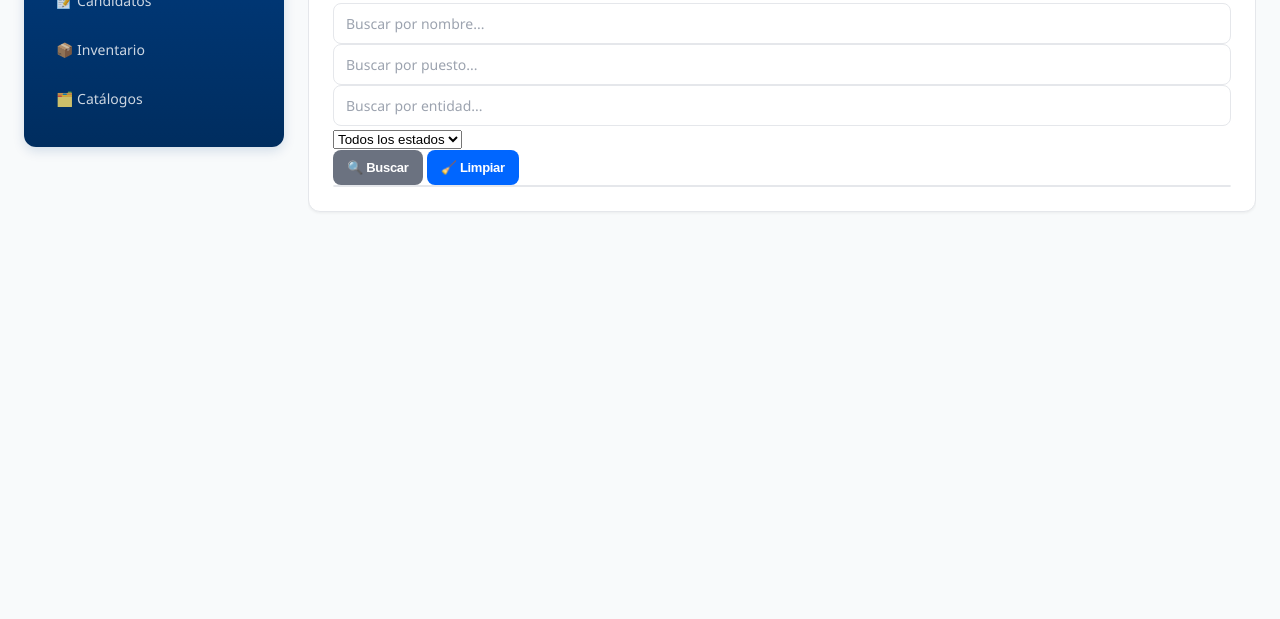
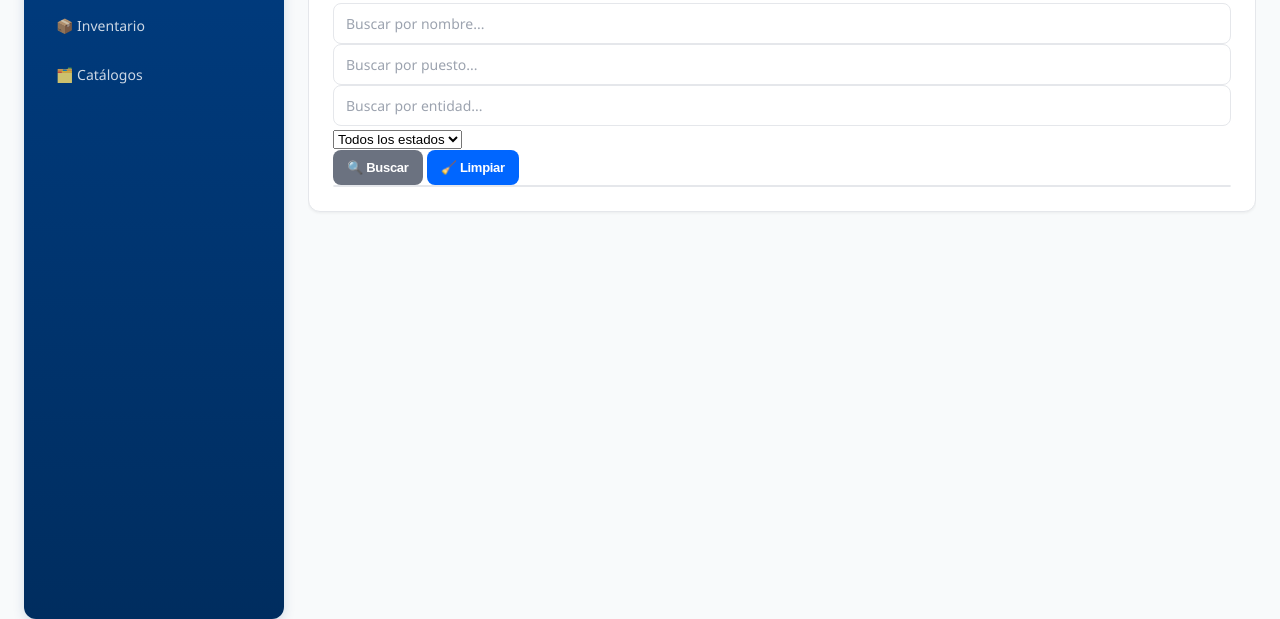
Before and after one commit to gama469-bit/erp-afirma, a website: page src/grid-fixed.html in a window 1280 px wide. Shown: the part 181-800 px from the top of the page. Drawn offline with Linux system fonts and the light colour scheme.

Commit message:
style: improve sidebar scrolling and responsive layout

```diff
--- a/src/css/styles.css
+++ b/src/css/styles.css
@@ -28,7 +28,11 @@ html,body{height:100%;margin:0;font-family:'Segoe UI', Tahoma, Geneva, Verdana,
 .user-pill{background:var(--brand-light);padding:8px 12px;border-radius:20px;color:var(--brand-primary);font-weight:600;font-size:13px}
 
 .app-shell{display:flex;height:calc(100vh - 48px);max-width:1400px;margin:24px auto;background:transparent;gap:24px;padding:0 24px;overflow:hidden;transition:all 0.3s ease}
-.sidebar{width:var(--sidebar-width);min-width:var(--sidebar-width);background:linear-gradient(180deg,var(--brand-primary) 0%, #002d5f 100%);color:#fff;padding:28px 20px;border-radius:12px;display:flex;flex-direction:column;box-shadow:0 4px 12px rgba(0,61,130,0.15);height:fit-content;position:sticky;top:24px;transition:all 0.3s ease;overflow:hidden}
+.sidebar{width:var(--sidebar-width);min-width:var(--sidebar-width);background:linear-gradient(180deg,var(--brand-primary) 0%, #002d5f 100%);color:#fff;padding:28px 20px;border-radius:12px;display:flex;flex-direction:column;box-shadow:0 4px 12px rgba(0,61,130,0.15);height:calc(100vh - 48px);position:sticky;top:24px;transition:all 0.3s ease;overflow-y:auto;overflow-x:hidden}
+.sidebar::-webkit-scrollbar{width:8px}
+.sidebar::-webkit-scrollbar-track{background:rgba(255,255,255,0.05);border-radius:4px}
+.sidebar::-webkit-scrollbar-thumb{background:rgba(255,255,255,0.2);border-radius:4px}
+.sidebar::-webkit-scrollbar-thumb:hover{background:rgba(255,255,255,0.3)}
 .sidebar.collapsed{width:0;min-width:0;padding:0;opacity:0;margin-left:-24px}
 .brand{display:flex;align-items:center;gap:12px;margin-bottom:24px}
 .brand-image{width:56px;height:56px;border-radius:8px;background:#fff;display:block;object-fit:contain;padding:6px}
@@ -89,7 +93,7 @@ button:active{transform:translateY(0)}
 @media(max-width:900px){
   .sidebar.collapsed{display:none}
   .app-shell{flex-direction:column;max-width:100%;padding:0 16px;gap:12px}
-  .sidebar{width:100%;min-width:100%;position:static;margin-bottom:16px}
+  .sidebar{width:100%;min-width:100%;position:static;margin-bottom:16px;max-height:calc(100vh - 200px);overflow-y:auto;height:auto}
   .content{padding:0}
 }
 
```
